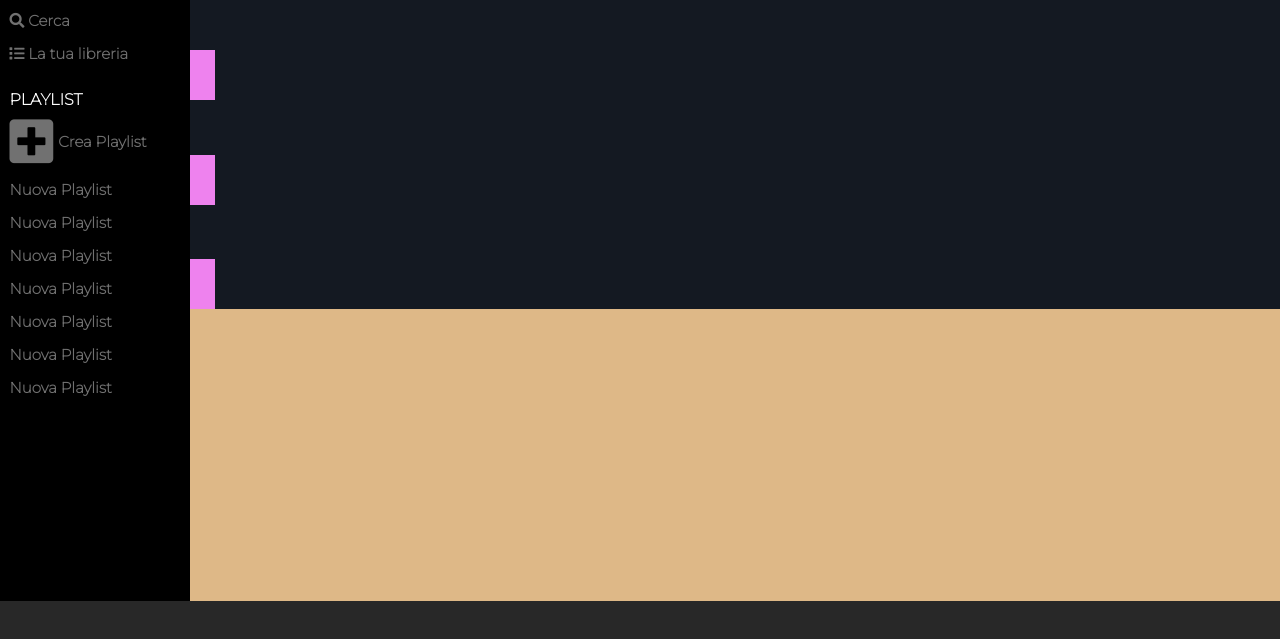
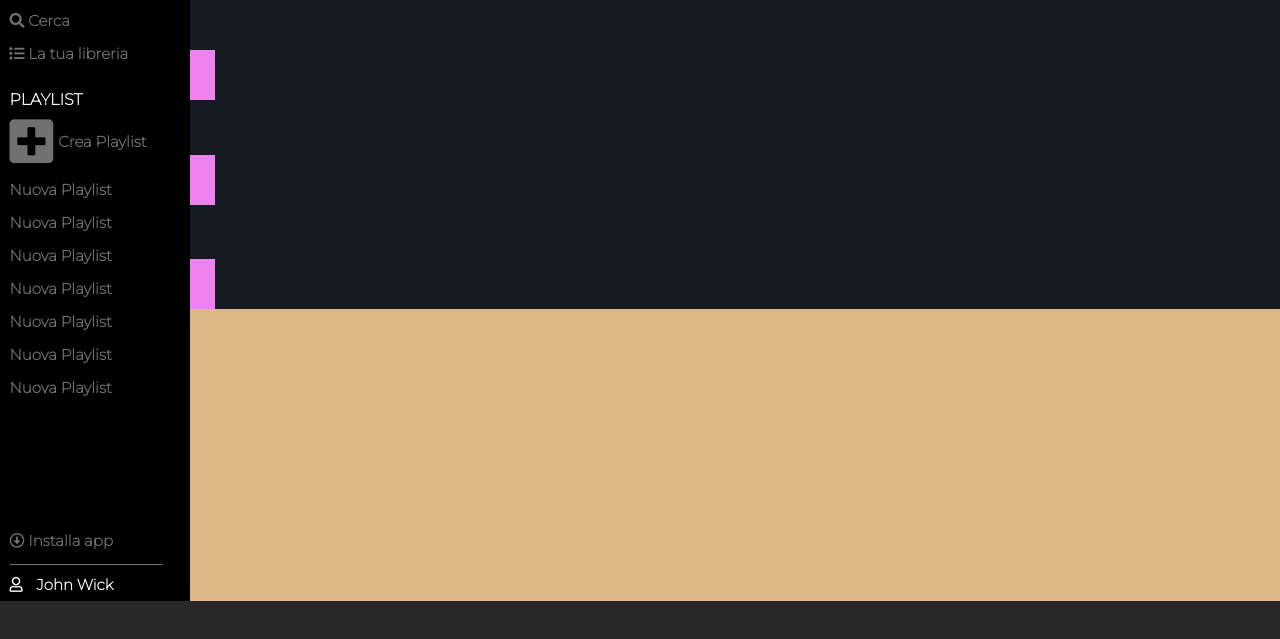
Before and after one commit to LauCost/html-css-spotifyweb, a plain HTML site: page index.html in a window 1280 px wide. Shown: the part 109-748 px from the top of the page. Drawn offline with Linux system fonts and the light colour scheme.

Commit message:
Terminato prototipo Side Bar

```diff
--- a/index.html
+++ b/index.html
@@ -62,7 +62,17 @@
             </div>
 
             <div class="user">
+                <a href="#">
+                    <i class="far fa-arrow-alt-circle-down"></i>
+                    Installa app
+                </a>
 
+                <p>
+                    <span>
+                        <i class="far fa-user"></i>
+                    </span>
+                    John Wick
+                </p>
             </div>
         </div>
 
--- a/style.css
+++ b/style.css
@@ -49,15 +49,16 @@ footer{
    z-index: 100;
    display: flex;
    flex-direction: column;
+   justify-content: space-between;
 }
 
-.menu{
+.menu, .user{
     width: 90%;
     margin: 0 auto;
     margin-top: 20px;
 }
 
-.menu, .utility, .playlist{
+.menu, .utility, .playlist, .user{
     display: flex;
     flex-direction: column;
     align-items: flex-start;
@@ -70,7 +71,7 @@ footer{
 .utility{
     margin: 20px 0;
 }
-.utility > a, .playlist > a {
+.utility > a, .playlist > a, .user > a, .user > p {
     text-decoration: none;
     color: #717171;
     margin: 7px 0;
@@ -94,6 +95,17 @@ footer{
 #add{
     display: flex;
     align-items: center;
+}
+
+.user > p{
+    color: #FFFFFF;
+    border-top: 1px solid #717171;
+    padding-top: 10px;
+    width: 90%;
+}
+
+.user > p > span > i{
+    margin-right: 10px;
 }
 /********* /Side Bar **********/
 
```
